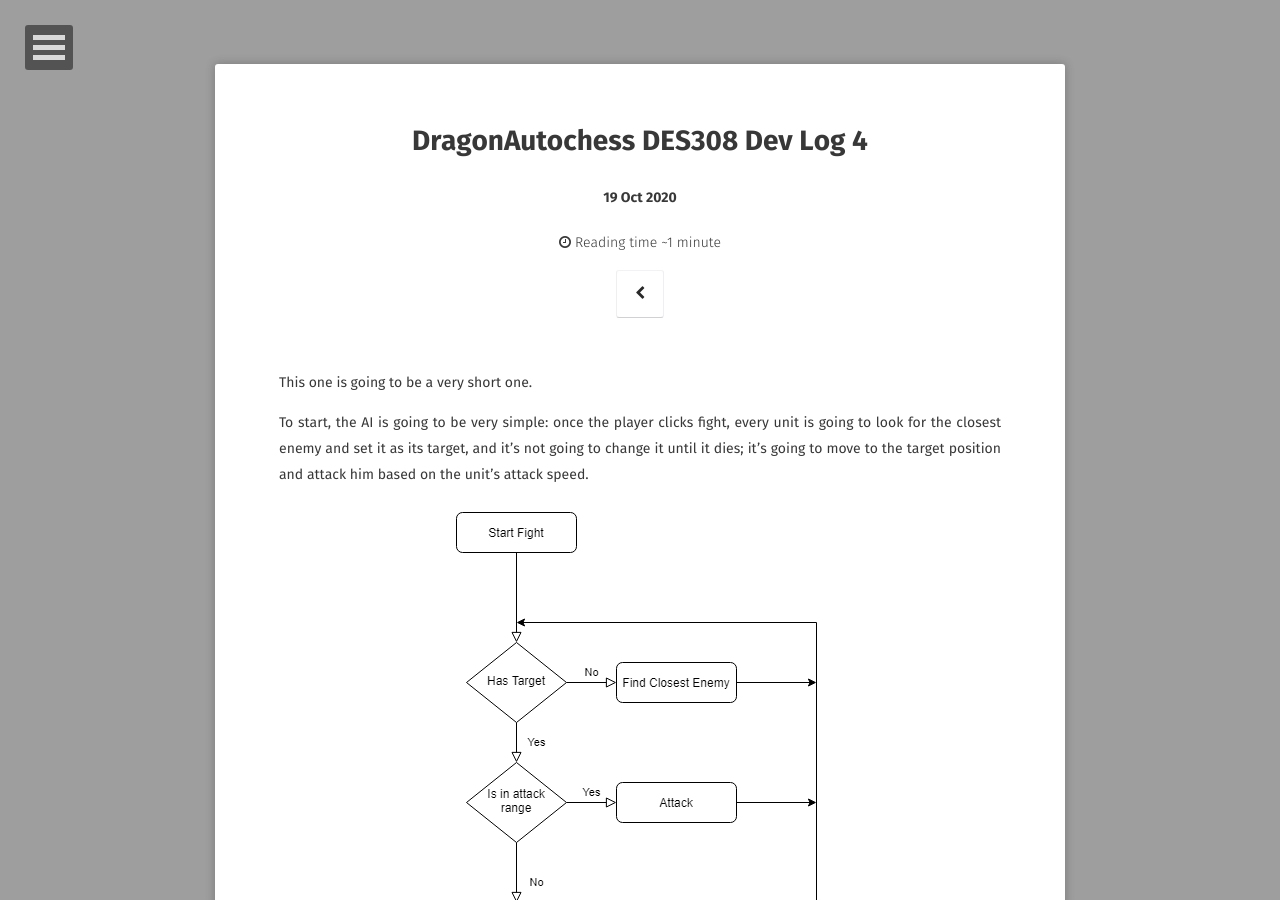
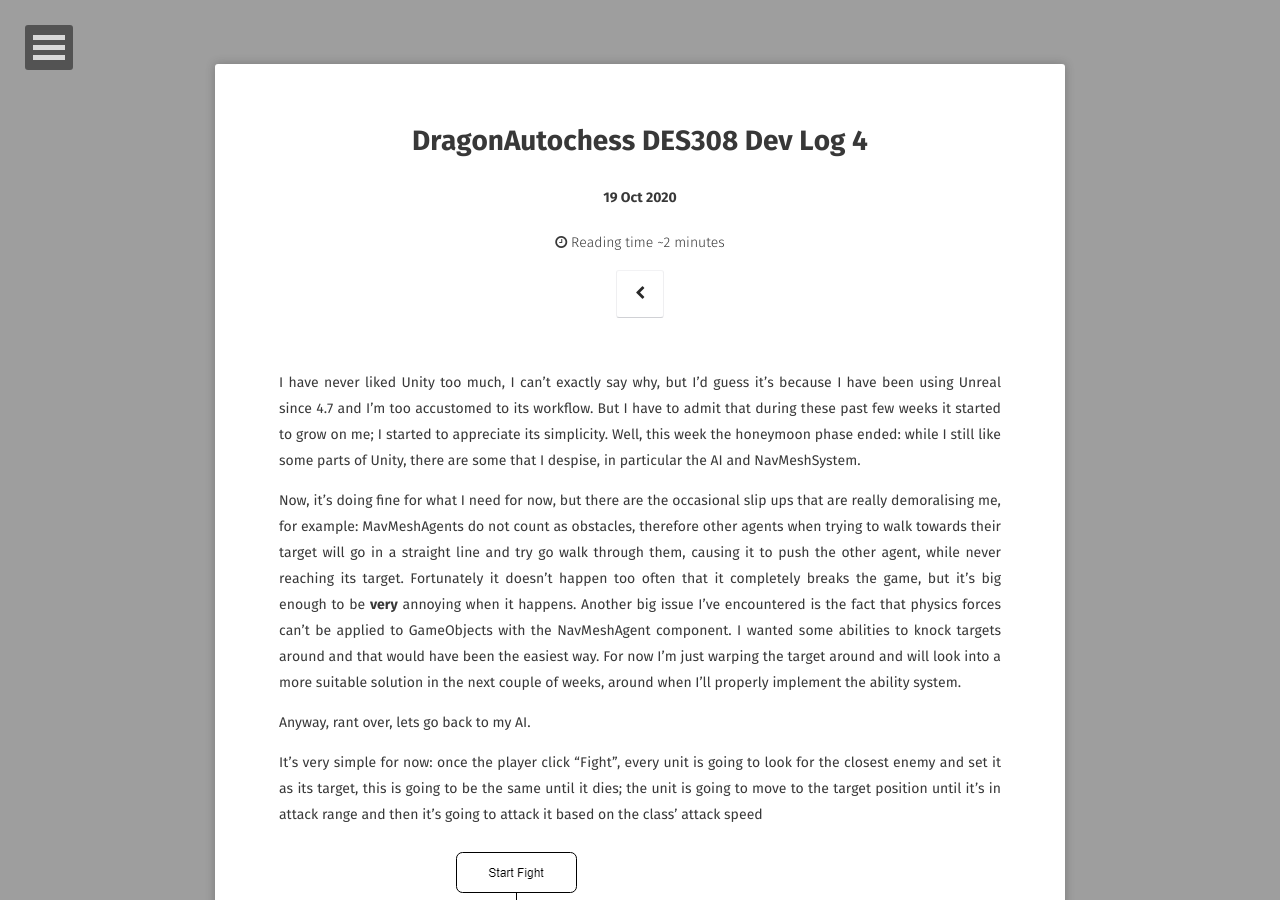
Before and after one commit to andreamin97/andreamin97.github.io, a Jekyll site: the page built from _posts/2020-10-19-DES308-week4.md, in a window 1280 px wide and 900 px high. Built offline with Jekyll 4.4.1, drawn with Linux system fonts in a browser that asks for light colours; some web fonts are replaced; some of the changed text lies outside the part shown.

Commit message:
edited post week 4

```diff
--- a/_posts/2020-10-19-DES308-week4.md
+++ b/_posts/2020-10-19-DES308-week4.md
@@ -12,13 +12,21 @@ tag:
 comments: false
 ---
 
-This one is going to be a very short one.
+I have never liked Unity too much, I can't exactly say why, but I'd guess it's because I have been using Unreal since 4.7 and I'm too accustomed to its workflow.
+But I have to admit that during these past few weeks it started to grow on me; I started to appreciate its simplicity.
+Well, this week the honeymoon phase ended: while I still like some parts of Unity, there are some that I despise, in particular the AI and NavMeshSystem.
 
-To start, the AI is going to be very simple: once the player clicks fight, every unit is going to look for the closest enemy and set it as its target, and it's not going to change it until it dies; it's going to move to the target position and attack him based on the unit's attack speed.
+Now, it's doing fine for what I need for now, but there are the occasional slip ups that are really demoralising me, for example: MavMeshAgents do not count as obstacles, therefore other agents when trying to walk towards their target will go in a straight line and try go walk through them, causing it to push the other agent, while never reaching its target. Fortunately it doesn't happen too often that it completely breaks the game, but it's big enough to be __very__ annoying when it happens. Another big issue I've encountered is the fact that physics forces can't be applied to GameObjects with the NavMeshAgent component. I wanted some abilities to knock targets around and that would have been the easiest way. For now I'm just warping the target around and will look into a more suitable solution in the next couple of weeks, around when I'll properly implement the ability system.
+
+Anyway, rant over, lets go back to my AI.
+
+It's very simple for now: once the player click "Fight", every unit is going to look for the closest enemy and set it as its target, this is going to be the same until it dies; the unit is going to move to the target position until it's in attack range and then it's going to attack it based on the class' attack speed
 
 <figure>
  <a href="/assets/img/ai-graph.png"><img src="/assets/img/ai-graph.png"></a>
     <figcaption>Simple Graph of the AI</figcaption>
 </figure>
 
-After this, I will focus on making an ability system and integrating it with the AI.
+Once I implement the ability system I'll add the casting of abilities in there, with the way I implemented the AI it should be pretty fast and painless.
+
+Well, that's it for this entry, next week I will talk about the player units and the classes design.
```
Also changed, not shown: _posts/2020-01-11-haven-game.md (+1 -1 lines), _posts/2020-09-23-DES308-week-1.md (+2 -2 lines), _posts/2020-09-29-DES308-week-2.md (+1 -1 lines).
